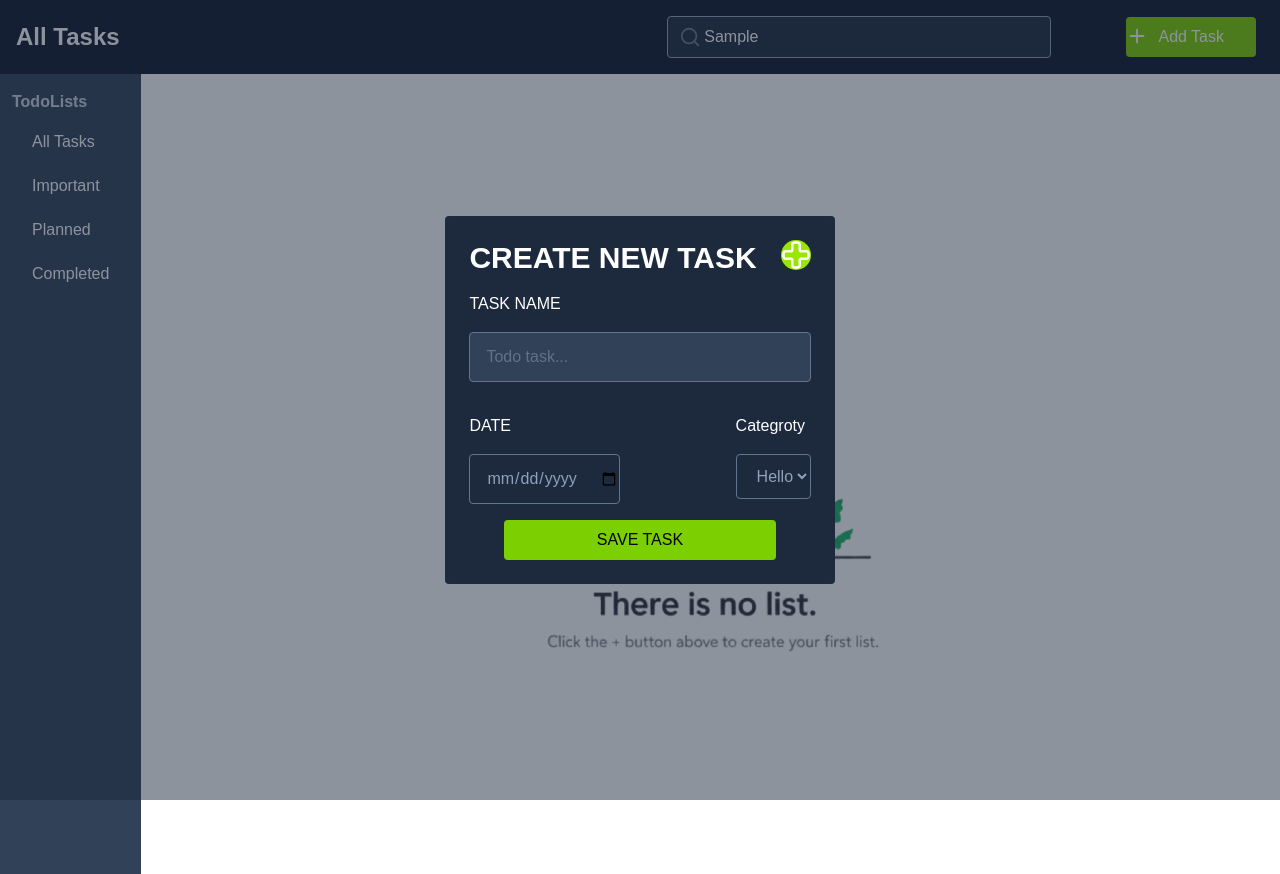
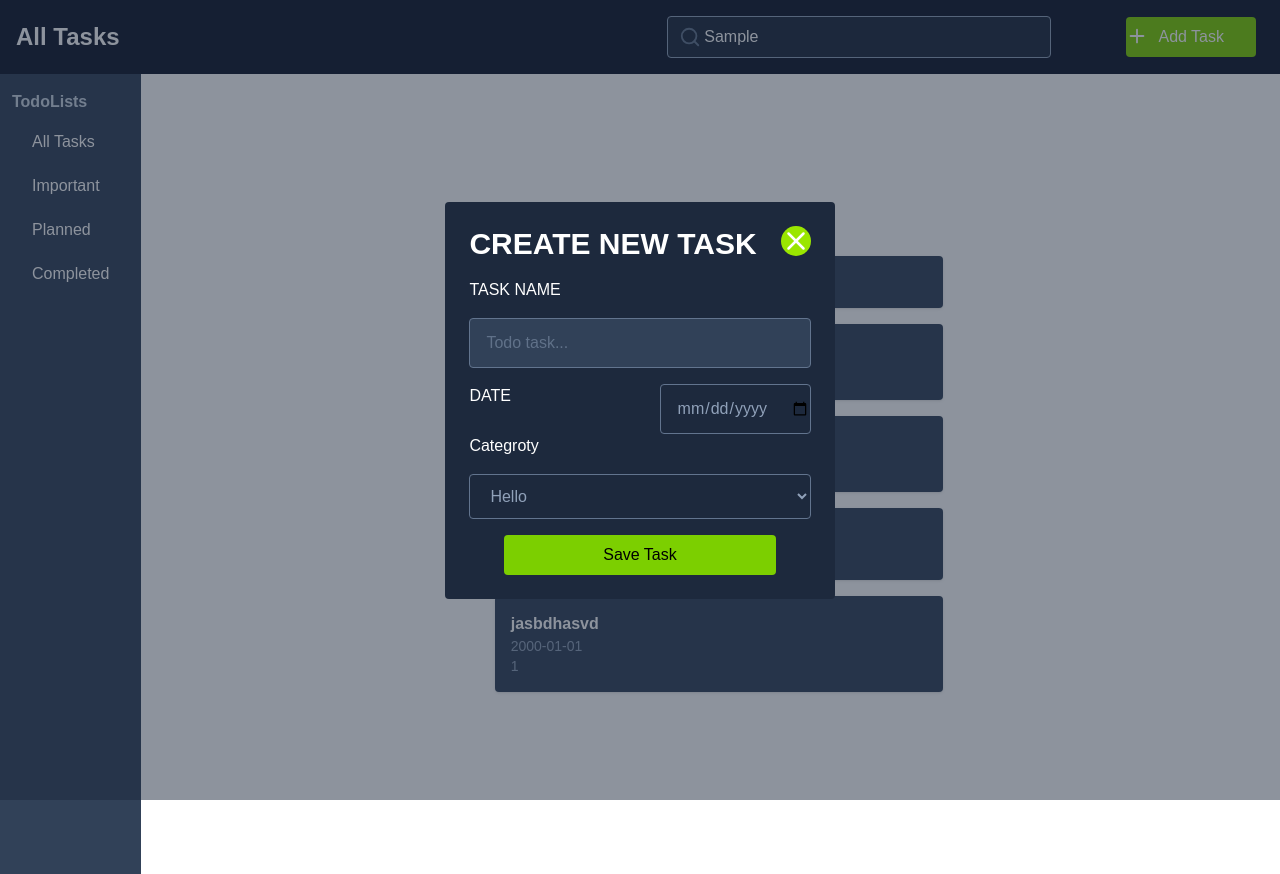
Before and after one commit to ashokbhattaraii/todoapp, a Next.js app: page / in a window 1280 px wide. Both pictures are taken after typing "Sample" into the empty fields and a click on the button "Add Task". Built offline with nearby package versions, Linux system fonts and the light colour scheme.

Commit message:
display the list of data

```diff
--- a/app/Component/addarea/add.tsx
+++ b/app/Component/addarea/add.tsx
@@ -1,16 +1,60 @@
 import { useFormContext } from "../Context/FormContext";
-import { Cross } from "lucide-react";
-export default function Add() {
+import { X } from "lucide-react";
+import { useEffect, useState } from "react";
+import { useForm } from "react-hook-form";
+interface listType {
+  name: string;
+  date: string;
+  category: string;
+}
+
+export default function Add({ onAddTodo, todoList }: any) {
   const { formClose, setFormState } = useFormContext();
   function hanldeForm() {
     setFormState(!formClose);
   }
+
+  const {
+    register,
+    handleSubmit,
+    formState: { errors },
+    reset,
+  } = useForm<listType>();
+
+  async function onSubmit(data: any) {
+    await onAddTodo(data);
+    reset();
+
+    console.log("submit btn clicked");
+  }
+  useEffect(() => {
+    console.log("Todos to be displayed", todoList);
+  }, []);
+
   return (
     <>
       <div className="flex w-full justify-center items-center">
-        <div className="flex items-center justify-center">
-          <img src="nolist.png" alt="" className=" " />
-        </div>
+        {todoList && todoList.length > 0 ? (
+          <ul className="w-full max-w-md space-y-4">
+            {todoList.map((todo: listType, index: number) => (
+              <li
+                key={index}
+                className="bg-slate-700 text-white p-4 rounded shadow flex justify-between items-center"
+              >
+                <div>
+                  <p className="font-bold">{todo.name}</p>
+                  <p className="text-sm text-slate-400">{todo.date}</p>
+                  <p className="text-sm text-slate-400">{todo.category}</p>
+                </div>
+              </li>
+            ))}
+          </ul>
+        ) : (
+          <div className="flex items-center justify-center">
+            <img src="nolist.png" alt="No tasks" />
+          </div>
+        )}
+
         <div
           id="addNewListContainer"
           className={`fixed inset-0 flex justify-center items-center bg-slate-800/50 text-white ${
@@ -20,7 +64,7 @@ export default function Add() {
           <form className="bg-slate-800 backdrop-blur-2xl p-6 rounded">
             <div id="heading" className="flex justify-between gap-6 ">
               <h1 className="text-3xl font-extrabold">CREATE NEW TASK</h1>
-              <Cross
+              <X
                 className="ml-auto  rounded-full bg-lime-400"
                 size={30}
                 onClick={hanldeForm}
@@ -32,31 +76,35 @@ export default function Add() {
                 type="text"
                 className="border outline-0 rounded border-slate-500 w-full pl-4 py-3 my-4 bg-slate-700 text-slate-400"
                 placeholder="Todo task..."
+                {...register("name")}
               />
-            </div>
-            <div className="flex gap-2 justify-between">
-              <div id="date" className="flex flex-col m">
+              <div id="date" className="flex flex-col m"></div>
+              <div className="flex gap-2 justify-between">
                 <span className="mb-4">DATE</span>
                 <input
                   type="date"
                   className="border outline-0 pl-4 py-3 rounded border-slate-500 text-slate-400 bg-slate-800"
+                  {...register("date")}
                 />
               </div>
               <div id="cate" className="flex flex-col">
                 <span className="mb-4">Categroty</span>
                 <select
-                  name=""
-                  id=""
                   className="border outline-0 pl-4 py-3 rounded border-slate-500 text-slate-400 bg-slate-800"
+                  {...register("category")}
                 >
-                  <option value="1">Hello</option>
-                  <option value="1">Hello</option>
-                  <option value="1">Hello</option>
+                  <option value="Hello">Hello</option>
+                  <option value="Hello">Hello</option>
+                  <option value="Data">Hello</option>
                 </select>
               </div>
             </div>
-            <button className="flex justify-center items-center mx-auto  py-2 px-4 mt-4 w-[80%] rounded bg-lime-500 text-black outline-0">
-              SAVE TASK
+            <button
+              type="submit"
+              className="flex justify-center items-center mx-auto  py-2 px-4 mt-4 w-[80%] rounded bg-lime-500 text-black outline-0"
+              onClick={handleSubmit(onSubmit)}
+            >
+              Save Task
             </button>
           </form>
         </div>
--- /dev/null
+++ b/app/api/todo/route.ts
@@ -0,0 +1,46 @@
+import { NextResponse } from "next/server";
+import fs from "fs/promises";
+import { readFile, writeFile } from "fs";
+import path from "path";
+const filePath = path.join(process.cwd(), "data", "todoList.json");
+export async function POST(req: Request) {
+  try {
+    const data = await req.json();
+    const existingTodo = await fs.readFile(filePath, "utf-8");
+    const todo = JSON.parse(existingTodo);
+    todo.push(data);
+    const updatedTodo = JSON.stringify(todo, null, 2);
+    const finalTodo = await fs.writeFile(filePath, updatedTodo);
+    return NextResponse.json(
+      {
+        messgae: "Todo Saved Successfully",
+        data: todo,
+      },
+      {
+        status: 200,
+      }
+    );
+  } catch (error) {
+    return NextResponse.json(
+      {
+        messgae: "Error saving todo",
+        error,
+      },
+      {
+        status: 500,
+      }
+    );
+  }
+}
+
+export async function GET() {
+  try {
+    const todos = await fs.readFile(filePath, "utf-8");
+    const todoList = JSON.parse(todos);
+    console.log("Fetched Todos:", todoList);
+    return NextResponse.json(todoList);
+  } catch (error) {
+    console.log("Get error", error);
+    return NextResponse.json([]);
+  }
+}
--- a/app/page.tsx
+++ b/app/page.tsx
@@ -2,15 +2,65 @@
 import Image from "next/image";
 import Add from "./Component/addarea/add";
 import Sidebar from "./Component/sidebar/sidebar";
-import Navbar from "./Component/navbar/navbar";
-import { useState } from "react";
+
+import { useEffect, useState } from "react";
+import { useFormContext } from "./Component/Context/FormContext";
+interface listType {
+  name: string;
+  date: string;
+  category: string;
+}
 export default function Home() {
+  const { formClose, setFormState } = useFormContext();
+  const [todoList, setTodoList] = useState<listType[]>([]);
+  const [saveCompleted, setSaveCompleted] = useState(false);
+
+  async function saveTodo(newTodo: listType) {
+    try {
+      const res = await fetch("/api/todo", {
+        method: "POST",
+        headers: { "Content-Type": "application/json" },
+        body: JSON.stringify(newTodo),
+      });
+      const result = await res.json();
+      console.log("success", result);
+      setTodoList((prevTodo) => {
+        return [...prevTodo, newTodo];
+        console.log(prevTodo);
+        console.log("list", newTodo);
+      });
+    } catch (error) {
+      console.log("Eroro saving", error);
+    } finally {
+      setTimeout(() => {
+        setFormState(false);
+      }, 500);
+    }
+  }
+
+  useEffect(() => {
+    async function getTodoList() {
+      fetch("api/todo").then((res) =>
+        res.json().then((data) => setTodoList(data))
+      );
+    }
+
+    getTodoList();
+  }, []);
+  useEffect(() => {
+    console.log("Current todoList state:", todoList);
+  }, [todoList]);
+
   return (
     <>
       <div>
         <div id="content" className="flex gap-4 md:max-w-7xl max-w-4xl ">
           <Sidebar />
-          <Add />
+          <Add
+            onAddTodo={saveTodo}
+            todoList={todoList}
+            saveCompleted={saveCompleted}
+          />
         </div>
       </div>
     </>
--- /dev/null
+++ b/data/todoList.json
@@ -0,0 +1,27 @@
+[
+  {
+    "name": "",
+    "date": "",
+    "category": "1"
+  },
+  {
+    "name": "sabdjkasbdas",
+    "date": "",
+    "category": "1"
+  },
+  {
+    "name": "sabdasbdjas",
+    "date": "",
+    "category": "1"
+  },
+  {
+    "name": "",
+    "date": "2000-01-01",
+    "category": "1"
+  },
+  {
+    "name": "jasbdhasvd",
+    "date": "2000-01-01",
+    "category": "1"
+  }
+]
--- a/package.json
+++ b/package.json
@@ -13,7 +13,8 @@
     "lucide-react": "^0.562.0",
     "next": "16.1.0",
     "react": "19.2.3",
-    "react-dom": "19.2.3"
+    "react-dom": "19.2.3",
+    "react-hook-form": "^7.69.0"
   },
   "devDependencies": {
     "@tailwindcss/postcss": "^4",
```
Also changed, not shown: 1 other file (tests, documents, lock files or other folders).
